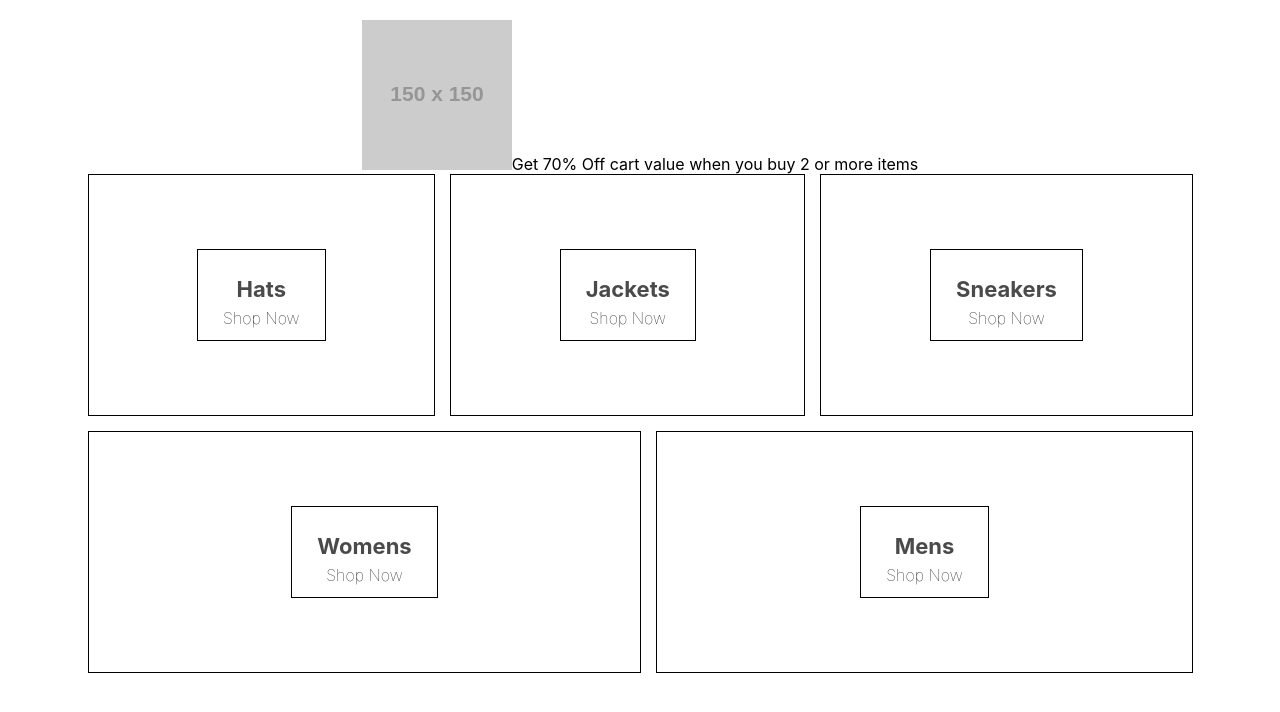
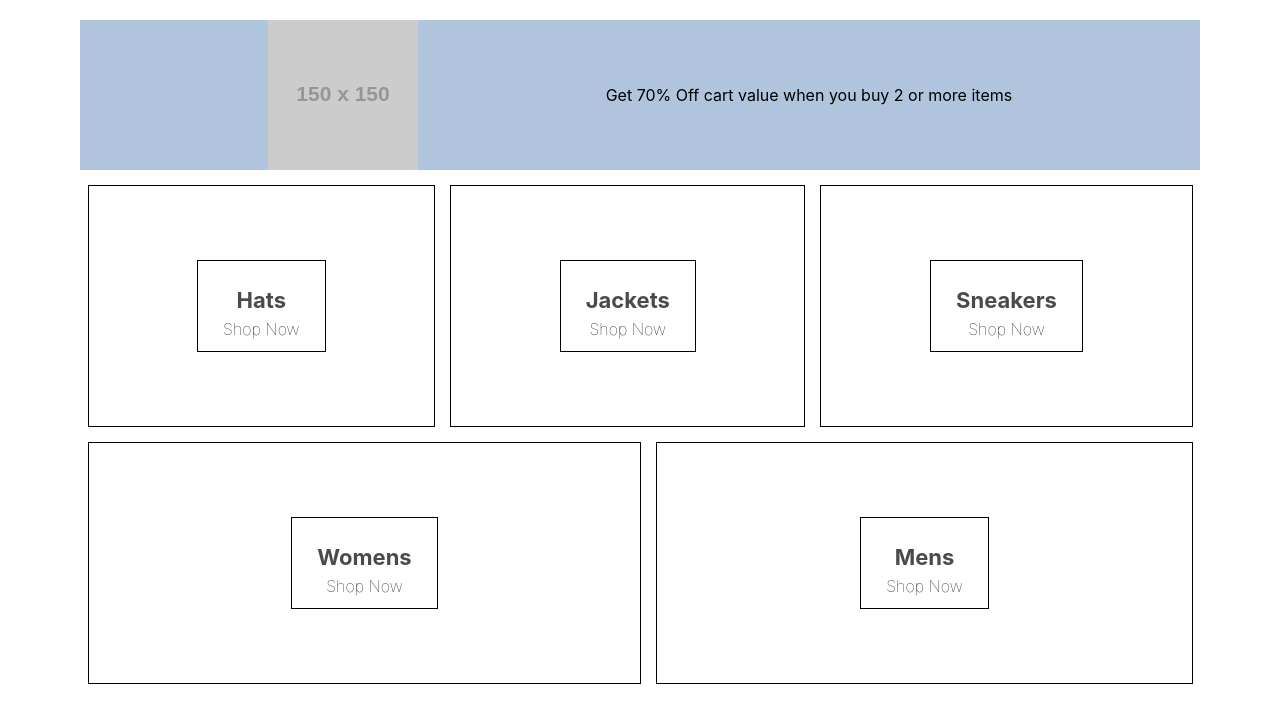
Before and after one commit to DineshS92/secret-cosplay-props-store, a React (Create React App) app: page / in a window 1280 px wide. Shown: the top 712 px of the page. Built offline with nearby package versions, Linux system fonts and the light colour scheme.

Commit message:
styling the DotD header

```diff
--- a/src/home.component.jsx
+++ b/src/home.component.jsx
@@ -5,10 +5,8 @@ const HomePage = () => {
   return (
     <div className='homepage'>
       <div className='deal-of-the-day'>
-        <div className='deal-content'>
-          <img src={`https://via.placeholder.com/150?Text=Digital.com`} alt={`today's deal`}/>
-          <span>Get 70% Off cart value when you buy 2 or more items</span>
-        </div>
+        <img src={`https://via.placeholder.com/150?Text=Digital.com`} alt={`today's deal`}/>
+        <span>Get 70% Off cart value when you buy 2 or more items</span>
       </div>
       <div className='directory-menu'>
         <div className='menu-item'>
--- a/src/home.styles.scss
+++ b/src/home.styles.scss
@@ -3,6 +3,15 @@
   flex-direction: column;
   align-items: center;
   padding: 20px 80px;
+}
+
+.deal-of-the-day {
+  width: 100%;
+  display: flex;
+  justify-content: space-evenly;
+  align-items: center;
+  margin: 0 7.5px 15px;
+  background: lightsteelblue;
 }
 
 .directory-menu {
```
